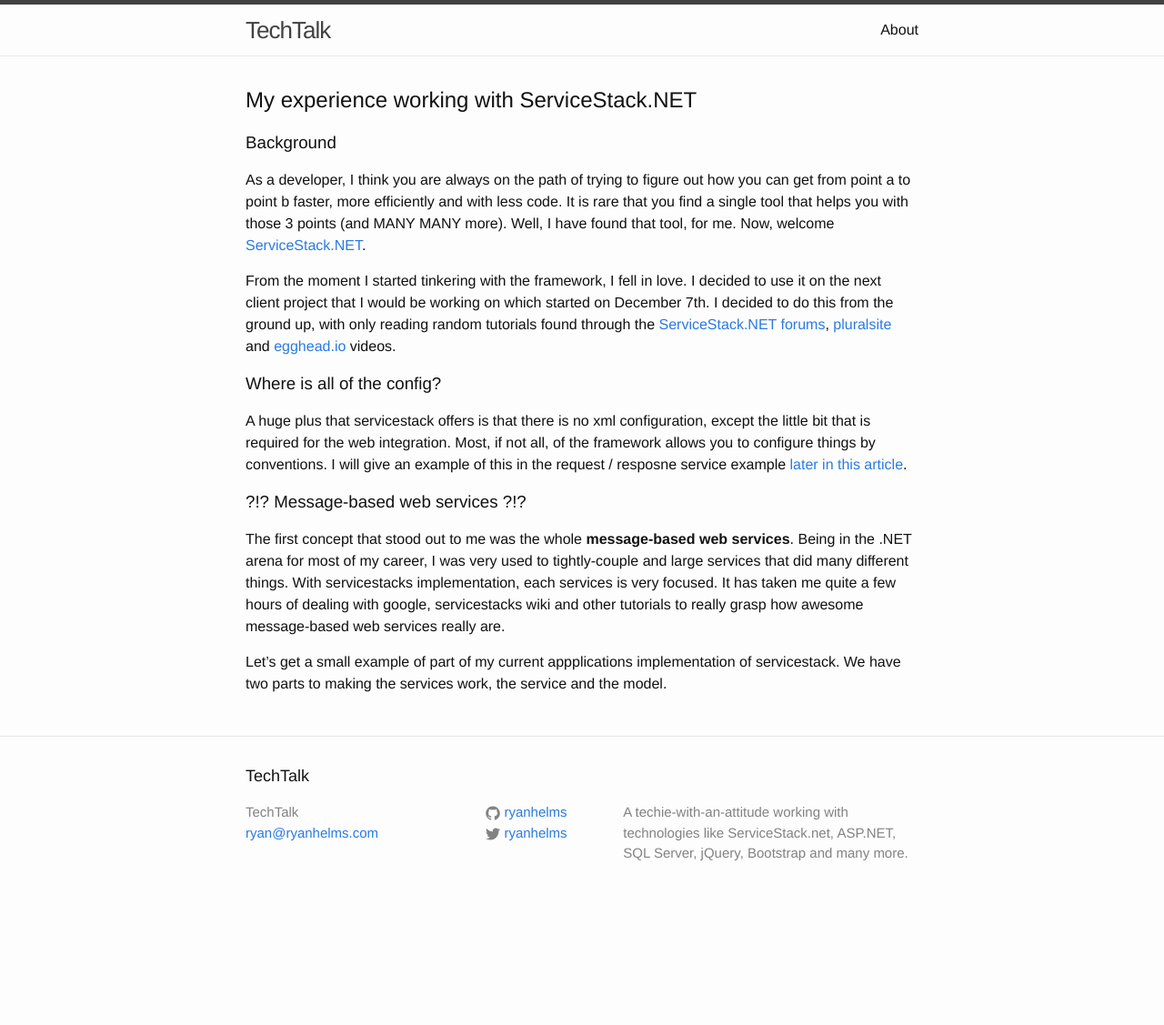
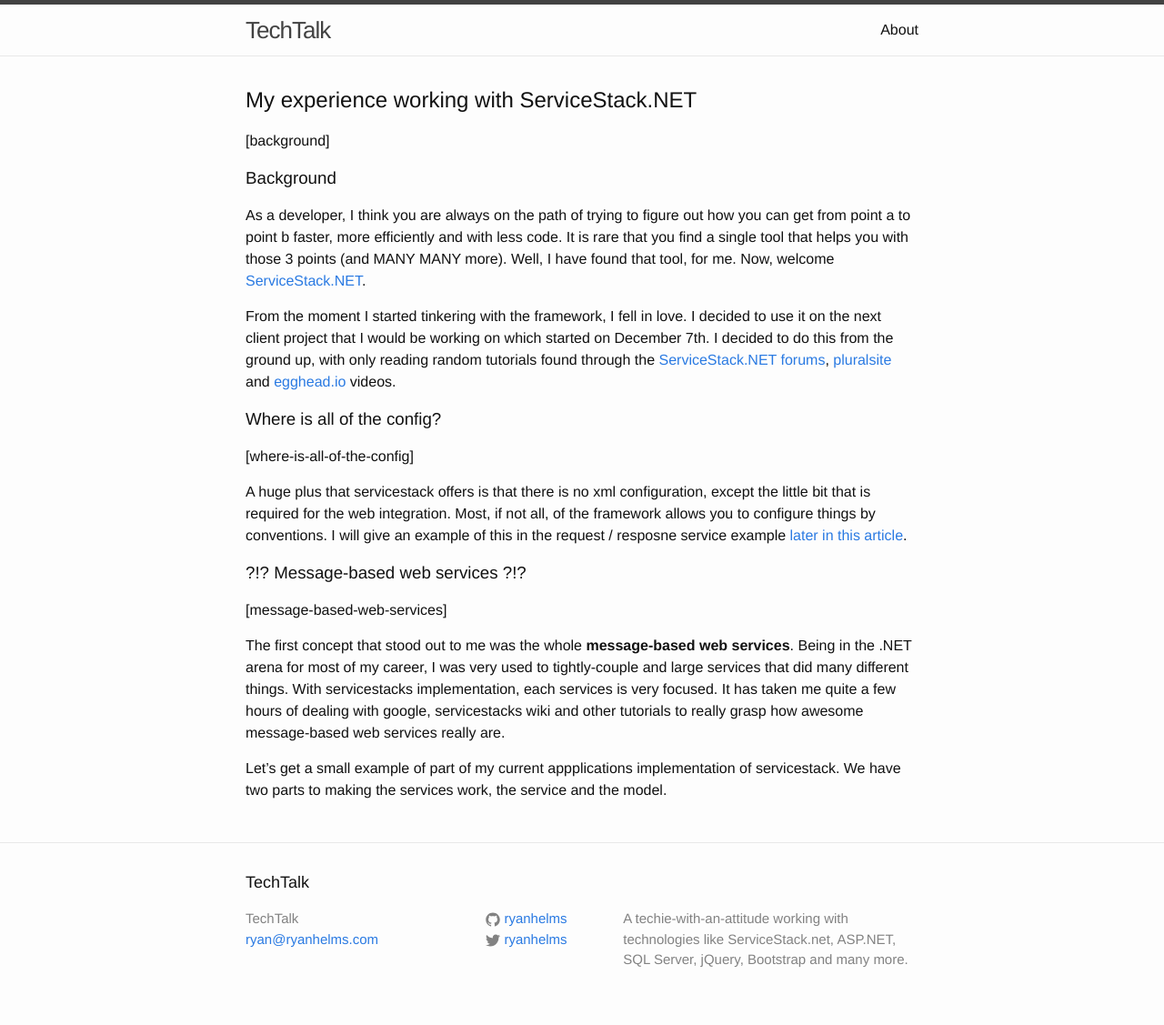
Before and after one commit to ryanhelmsblog/ryanhelmsblog.github.io, a Jekyll site: the page built from _posts/2016-01-02-Working-with-ServiceStack.NET.md, in a window 1280 px wide. Shown: the whole page at 91% size. Built offline with Jekyll 4.4.1, drawn with Linux system fonts in a browser that asks for light colours; before the commit the page ends 1010 px from its top, so only the background shows below that.

Commit message:
Updated 2016-01-02-Working-with-ServiceStack.NET.md

```diff
--- a/_posts/2016-01-02-Working-with-ServiceStack.NET.md
+++ b/_posts/2016-01-02-Working-with-ServiceStack.NET.md
@@ -6,20 +6,20 @@
 
 ## My experience working with ServiceStack.NET
 
-<a id="background"></a>
+[background]
 ### Background
 
   As a developer, I think you are always on the path of trying to figure out how you can get from point a to point b faster, more efficiently and with less code. It is rare that you find a single tool that helps you with those 3 points (and MANY MANY more). Well, I have found that tool, for me. Now, welcome [ServiceStack.NET](http://www.servicestack.net/).
 
   From the moment I started tinkering with the framework, I fell in love. I decided to use it on the next client project that I would be working on which started on December 7th. I decided to do this from the ground up, with only reading random tutorials found through the [ServiceStack.NET forums](https://forums.servicestack.net/), [pluralsite](http://www.pluralsite/) and [egghead.io](http://www.egghead.io) videos.
 
-<a id="where-is-all-of-the-config"></a>
 ### Where is all of the config?
+[where-is-all-of-the-config]
 
 A huge plus that servicestack offers is that there is no xml configuration, except the little bit that is required for the web integration. Most, if not all, of the framework allows you to configure things by conventions. I will give an example of this in the request / resposne service example [later in this article](#message-based-web-services).
 
-<a id="message-based-web-services"></a>
 ### ?!? Message-based web services ?!?
+[message-based-web-services]
 
   The first concept that stood out to me was the whole **message-based web services**. Being in the .NET arena for most of my career, I was very used to tightly-couple and large services that did many different things. With servicestacks implementation, each services is very focused. It has taken me quite a few hours of dealing with google, servicestacks wiki and other tutorials to really grasp how awesome message-based web services really are.
 
```
